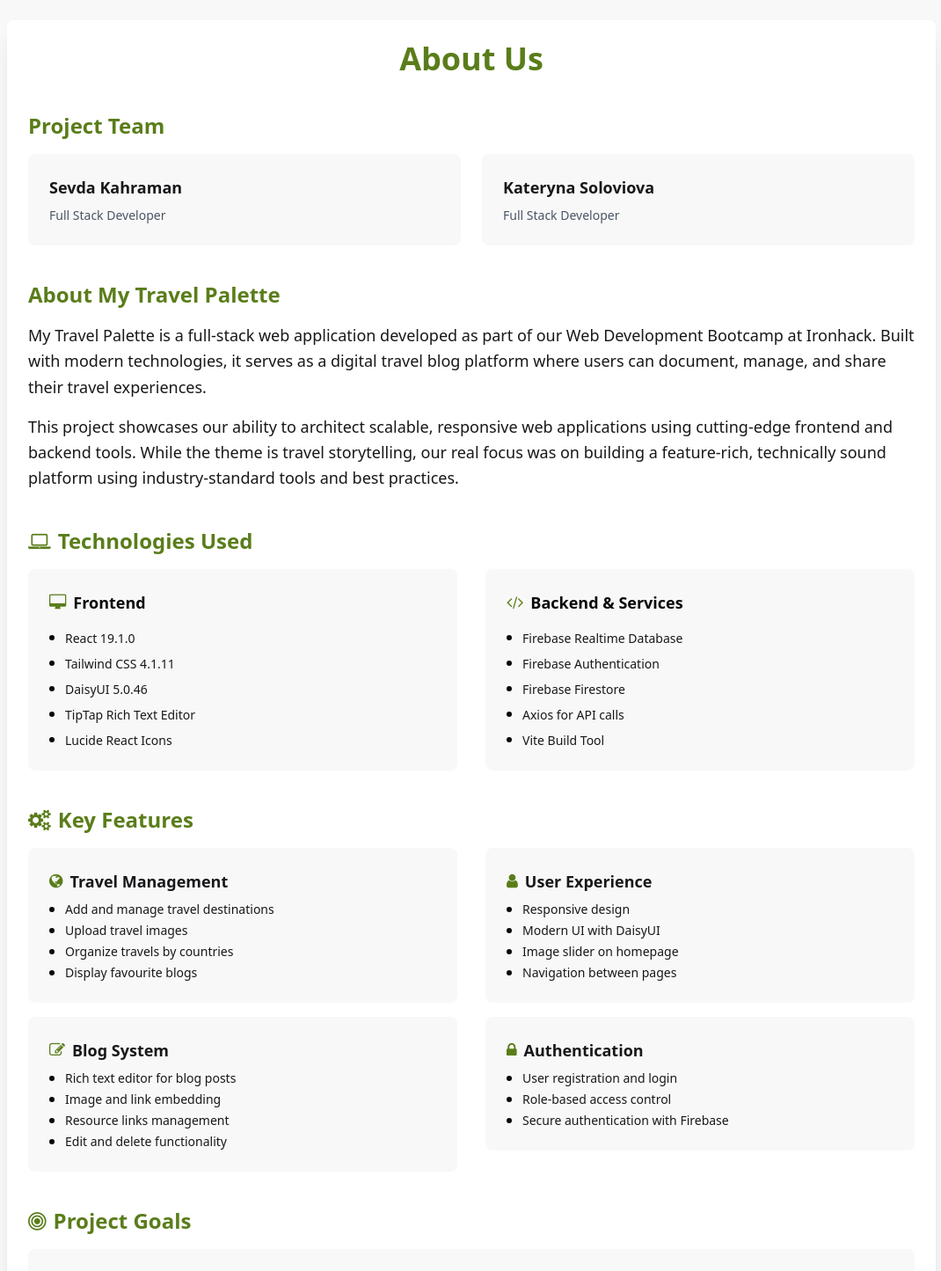
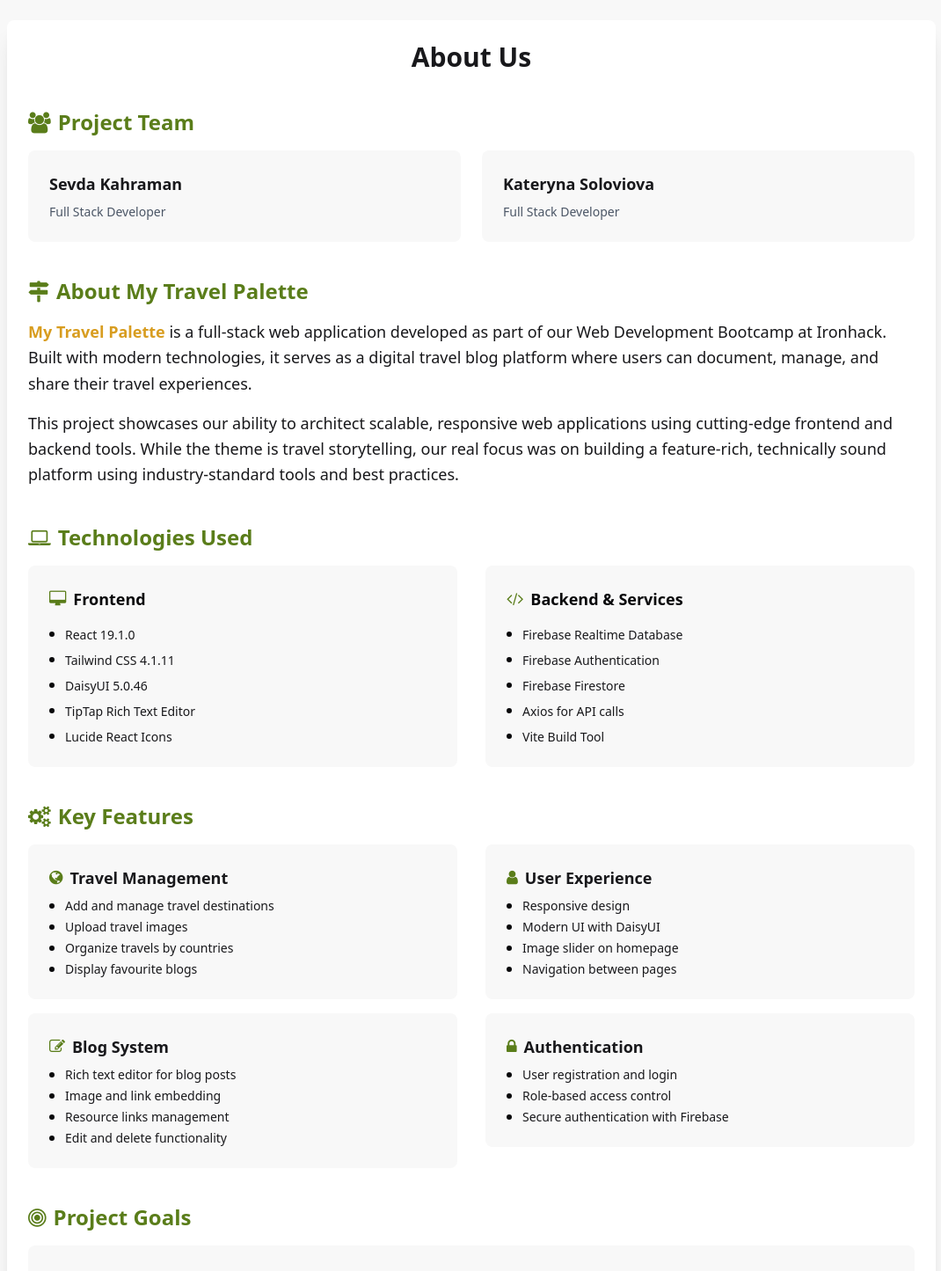
Before and after one commit to my-travel-palette/my-travel-palette, a React (Vite) app: page /about-me in a window 1280 px wide. Shown: the part 80-1525 px from the top of the page at 88% size, without its empty margins (104-1174 px from the left). Built offline with nearby package versions, Linux system fonts and the light colour scheme; no server answers.

Commit message:
fix: udate color on the  About Us page

```diff
--- a/src/pages/AboutUsPage.jsx
+++ b/src/pages/AboutUsPage.jsx
@@ -6,13 +6,12 @@
       <div className="container mx-auto px-4 sm:px-6 lg:px-12 max-w-6xl">
         <div className="card bg-base-100 shadow-xl">
           <div className="card-body">
-            <h1 className="text-4xl font-bold text-center mb-8 text-[#5a7d1a]">
-              About Us
-            </h1>
+            <h1 className="text-3xl font-bold text-center mb-8">About Us</h1>
 
             {/* Project Team */}
             <div className="mb-8">
-              <h2 className="text-2xl font-semibold mb-4 text-[#5a7d1a]">
+              <h2 className="text-2xl font-semibold mb-4 text-[#5a7d1a] flex items-center gap-2">
+                <i className="fa fa-users text-base md:text-xl"></i>
                 Project Team
               </h2>
               <div className="grid grid-cols-1 md:grid-cols-2 gap-6">
@@ -37,11 +36,12 @@
 
             {/* Project Description */}
             <div className="mb-8">
-              <h2 className="text-2xl font-semibold mb-4 text-[#5a7d1a]">
+              <h2 className="text-2xl font-semibold mb-4 text-[#5a7d1a] flex items-center gap-2">
+                <i className="fa fa-map-signs text-base md:text-xl"></i>
                 About My Travel Palette
               </h2>
               <p className="text-lg leading-relaxed mb-4">
-                My Travel Palette is a full-stack web application developed as
+                <span className="text-[#d89d20] font-bold">My Travel Palette</span> is a full-stack web application developed as
                 part of our Web Development Bootcamp at Ironhack. Built with
                 modern technologies, it serves as a digital travel blog platform
                 where users can document, manage, and share their travel
@@ -253,10 +253,11 @@
               </h2>
               <div className="bg-base-200 p-6 rounded-lg">
                 <p className="text-lg leading-relaxed mb-4">
-                  Our goal with My Travel Palette is to create a platform that
-                  goes beyond traditional travel blogging. We wanted to build
-                  something that captures not just the destinations, but the
-                  emotions, colors, and personal growth that comes with travel.
+                  At <span className="text-[#d89d20] font-bold">My Travel Palette</span>, our goal was to create a learning
+                  project that would allow us to apply and showcase our growing
+                  skills as full-stack developers. We chose the theme of travel
+                  because it inspires us and provides a creative, meaningful way
+                  to design and build something from scratch.
                 </p>
                 <p className="text-lg leading-relaxed">
                   This project demonstrates our skills in modern web
@@ -271,7 +272,7 @@
             <div className="text-center">
               <Link
                 to="/"
-                className="btn bg-emerald-800 hover:bg-emerald-700 text-white border-none"
+                className="btn bg-[#5a7d1a] hover:bg-[#4c6f18] text-white border-none"
               >
                 Back to Home
               </Link>
```
